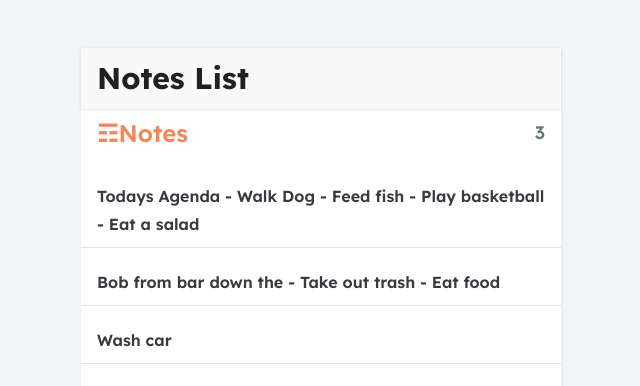
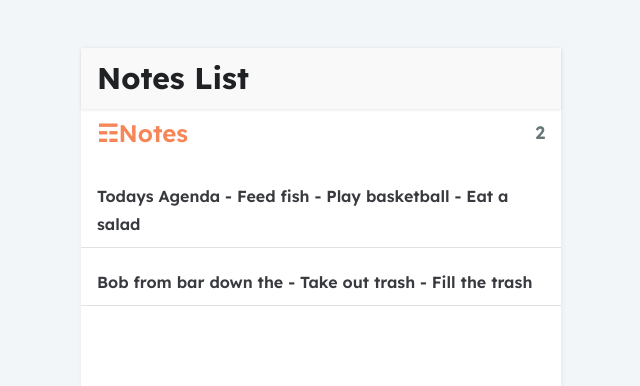
Before and after one commit to Sailokeshg/notes-app, a React (Create React App) app: page / in a window 1280 px wide. Shown: the top 386 px of the page, without its empty margins (319-959 px from the left). Built offline with nearby package versions, Linux system fonts and the light colour scheme; data requests are answered from the project's data file.

Commit message:
update and delete functionality added

```diff
--- a/db.json
+++ b/db.json
@@ -1,22 +1,16 @@
 {
   "notes": [
     {
-        "id": 1,
-        "body": "Todays Agenda\n\n- Walk Dog\n- Feed fish\n- Play basketball\n- Eat a salad",
-        "updated": "2021-07-14T13:49:02.078653Z",
-        "created": "2021-07-13T21:54:16.235392Z"
+      "id": 1,
+      "body": "Todays Agenda\n\n- Feed fish\n- Play basketball\n- Eat a salad",
+      "updated": "2023-01-18T11:10:57.372Z",
+      "created": "2021-07-13T21:54:16.235392Z"
     },
     {
-        "id": 2,
-        "body": "Bob from bar down the \n\n- Take out trash\n- Eat food",
-        "updated": "2021-07-13T20:43:18.550058Z",
-        "created": "2021-07-13T00:17:13.289897Z"
-    },
-    {
-        "id": 3,
-        "body": "Wash car",
-        "updated": "2021-07-13T19:46:12.187306Z",
-        "created": "2021-07-13T00:16:22.399841Z"
+      "id": 2,
+      "body": "Bob from bar down the \n\n- Take out trash\n- Fill the trash",
+      "updated": "2023-01-18T11:49:55.387Z",
+      "created": "2021-07-13T00:17:13.289897Z"
     }
-]
+  ]
 }
--- a/src/pages/NotePage.tsx
+++ b/src/pages/NotePage.tsx
@@ -1,11 +1,12 @@
 import React, { useEffect, useState } from "react";
 // import notes from "../assets/data";
 import { ReactComponent as ArrrowLeft } from "../assets/arrow-left.svg";
-import { Link, useParams } from "react-router-dom";
+import { Link, useParams, useNavigate } from "react-router-dom";
 
 const NotePage = () => {
   const [note, setNote] = useState<any>(null);
   let noteId: any = useParams();
+  const navigate = useNavigate();
 
   useEffect(() => {
     getNote();
@@ -18,16 +19,48 @@ const NotePage = () => {
   };
   // let note = notes.find((note) => note.id === parseInt(noteId.id));
 
+  const updateNote = async () => {
+    await fetch(`http://localhost:5000/notes/${note.id}`, {
+      method: "PUT",
+      headers: {
+        "Content-type": "application/json",
+      },
+      body: JSON.stringify({ ...note, updated: new Date() }),
+    });
+  };
+
+  const handleSubmit = () => {
+    updateNote();
+    navigate("/");
+  };
+
+  const deleteNote = async () => {
+    await fetch(`http://localhost:5000/notes/${note.id}`, {
+      method: "DELETE",
+      headers: {
+        "Content-type": "application/json",
+      },
+      body: JSON.stringify(note),
+    });
+    navigate("/");
+  };
+
   return (
     <div className="note">
       <div className="note-header">
         <h3>
           <Link to="/">
-            <ArrrowLeft />
+            <ArrrowLeft onClick={handleSubmit} />
           </Link>
         </h3>
+        <button onClick={deleteNote}>Delete</button>
       </div>
-      <textarea value={note?.body} />
+      <textarea
+        value={note?.body}
+        onChange={(e) => {
+          setNote({ ...note, body: e.target.value });
+        }}
+      />
     </div>
   );
 };
```
